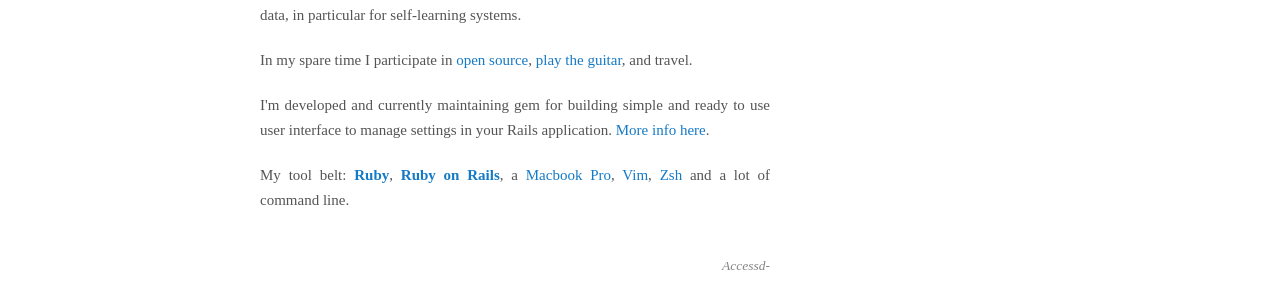
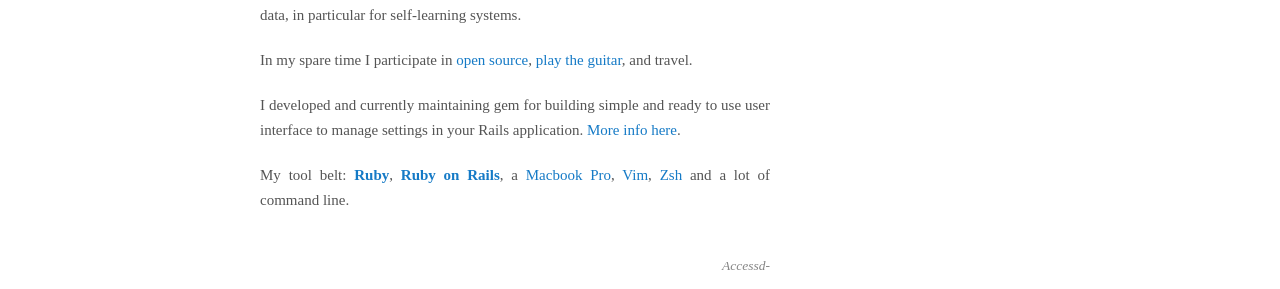
Before and after one commit to accessd/accessd.github.io, a Jekyll site: the page built from index.html, in a window 1280 px wide. Shown: the part 458-747 px from the top of the page. Built offline with Jekyll 4.4.1, drawn with Linux system fonts in a browser that asks for light colours; some web fonts are replaced.

Commit message:
update main page

```diff
--- a/index.html
+++ b/index.html
@@ -40,7 +40,7 @@ category: about
   </p>
 
   <p>
-    I'm developed and currently maintaining gem for building simple and ready to use user interface to manage settings in your
+    I developed and currently maintaining gem for building simple and ready to use user interface to manage settings in your
     Rails application. <a href="/rails-settings-ui">More info here</a>.
   </p>
 
```
